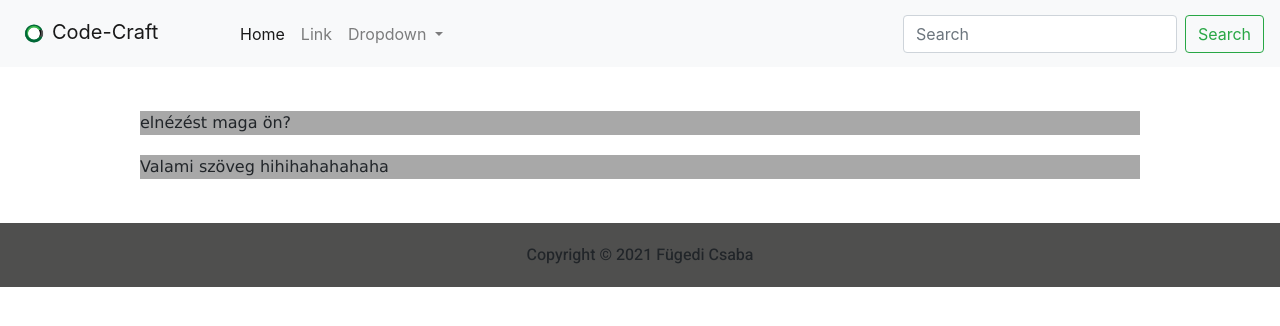
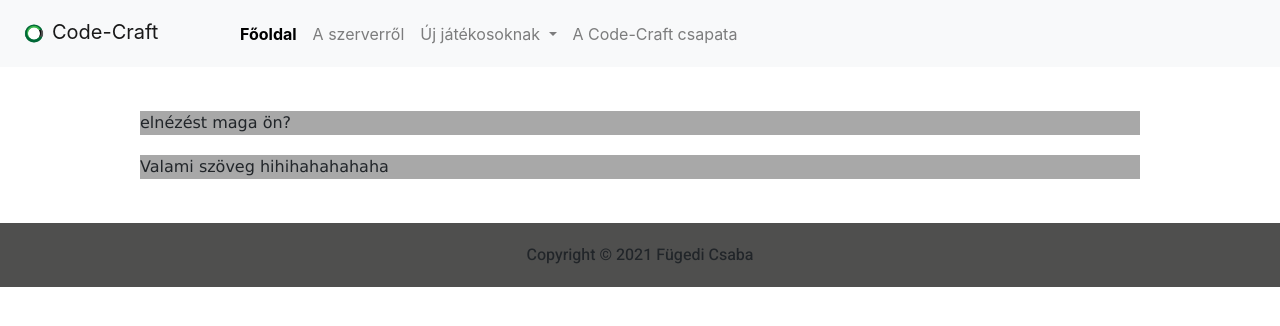
Before and after one commit to Csabusr/codecraftwebpage, a Django app: page / in a window 1280 px wide. Shown: the top 326 px of the page. Run offline with Django 3.2, Linux system fonts and the light colour scheme; some libraries are stand-ins or nearby versions.

Commit message:
Navbar magyarítás.

```diff
--- a/mainpage/static/css/index.css
+++ b/mainpage/static/css/index.css
@@ -30,8 +30,16 @@ body{
 	font-family: Verdana;
 	font-color: #ffffff
 }
+#navbar_fooldal{
+    color: #000000;
+    font-weight: bold;
+}
+#navbar_fooldal:hover{
+    color: #006837;
+}
 #footerdiv{
     background-color: #4f4f4e;
     padding: 20px 20px 20px 20px;
     text-align: center;
+    font-color: #858585;
 }
--- a/mainpage/templates/mainpage/navbar.html
+++ b/mainpage/templates/mainpage/navbar.html
@@ -8,27 +8,28 @@
   <div class="collapse navbar-collapse" id="navbarSupportedContent">
     <ul class="navbar-nav mr-auto">
       <li class="nav-item active">
-        <a class="nav-link" href="#">Home <span class="sr-only">(current)</span></a>
+        <a id="navbar_fooldal" class="nav-link" href="#">Főoldal <span class="sr-only">(current)</span></a>
       </li>
       <li class="nav-item">
-        <a class="nav-link" href="#">Link</a>
+        <a class="nav-link" href="#">A szerverről</a>
       </li>
       <li class="nav-item dropdown">
         <a class="nav-link dropdown-toggle" href="#" id="navbarDropdown" role="button" data-toggle="dropdown" aria-haspopup="true" aria-expanded="false">
-          Dropdown
+          Új játékosoknak
         </a>
         <div class="dropdown-menu" aria-labelledby="navbarDropdown">
-          <a class="dropdown-item" href="#">Action</a>
-          <a class="dropdown-item" href="#">Another action</a>
-          <div class="dropdown-divider"></div>
-          <a class="dropdown-item" href="#">Something else here</a>
+            <a class="dropdown-item" href="#">Munkák</a>
+            <a class="dropdown-item" href="#">Rangok</a>
+            <a class="dropdown-item" href="#">Parancsok</a>
+            <a class="dropdown-item" href="#">Helyek</a>
+            <div class="dropdown-divider"></div>
+          <a class="dropdown-item" href="#">Discord</a>
         </div>
       </li>
+        <li class="nav-item">
+        <a class="nav-link" href="#">A Code-Craft csapata</a>
+      </li>
     </ul>
-    <form class="form-inline my-2 my-lg-0">
-      <input class="form-control mr-sm-2" type="search" placeholder="Search" aria-label="Search">
-      <button class="btn btn-outline-success my-2 my-sm-0" type="submit">Search</button>
-    </form>
   </div>
 </nav>
 <br>
```
